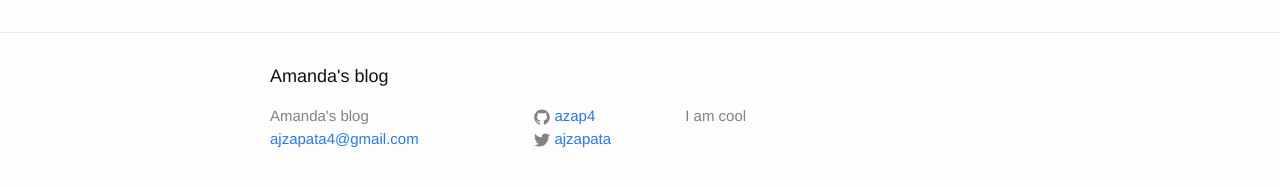
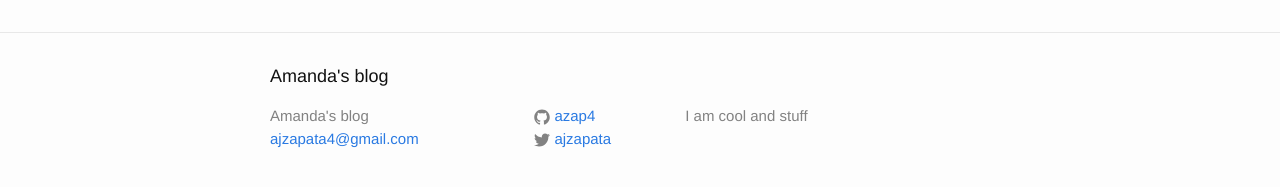
Before and after one commit to azap4/azap4.github.io, a Jekyll site: the page built from index.html, in a window 1280 px wide. Shown: the part 354-541 px from the top of the page. Built offline with Jekyll 4.4.1, drawn with Linux system fonts in a browser that asks for light colours.

Commit message:
new config

```diff
--- a/_config.yml
+++ b/_config.yml
@@ -2,7 +2,7 @@
 title: Amanda's blog
 email: ajzapata4@gmail.com
 description: > # This means to ignore newlines until "baseurl:"
-  I am cool
+  I am cool and stuff
 baseurl: "" # the subpath of your site, e.g. /blog/
 url: "http://azap4.github.io" # the base hostname & protocol for your site
 twitter_username: ajzapata
```
